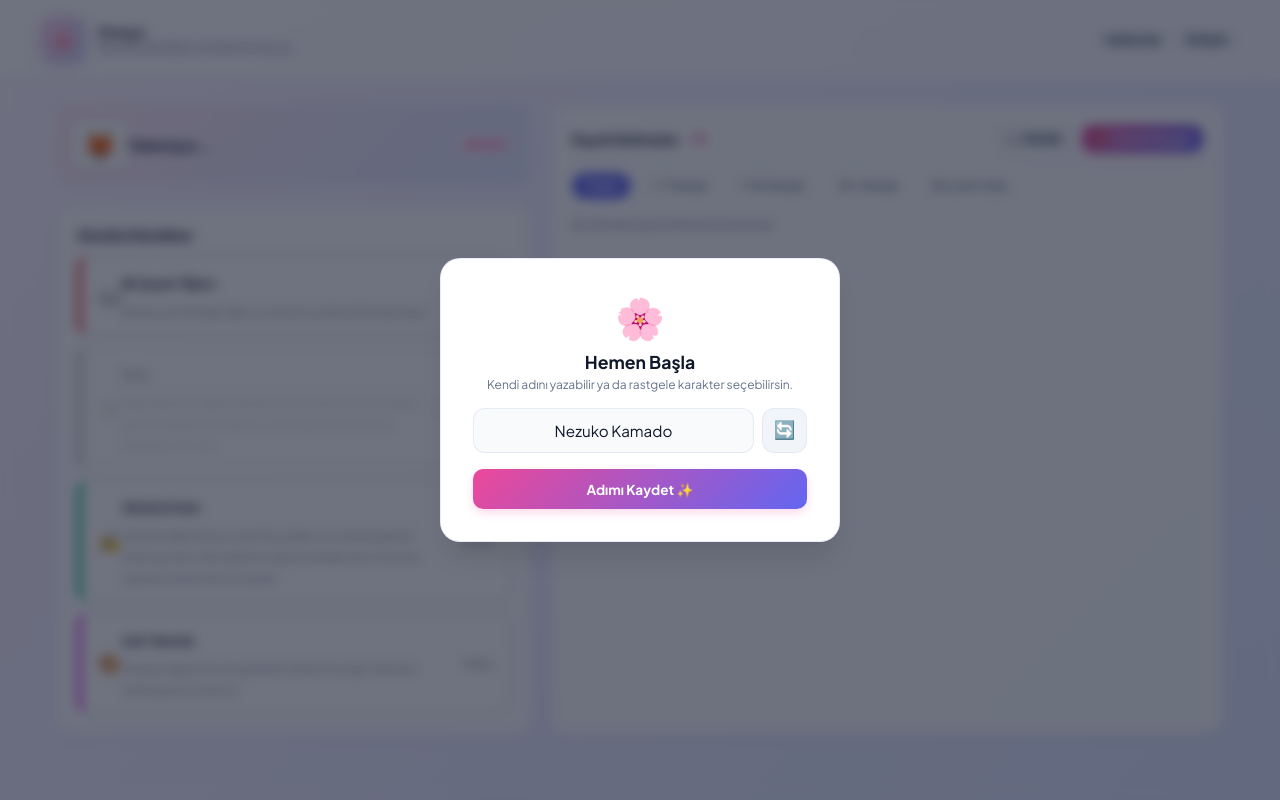
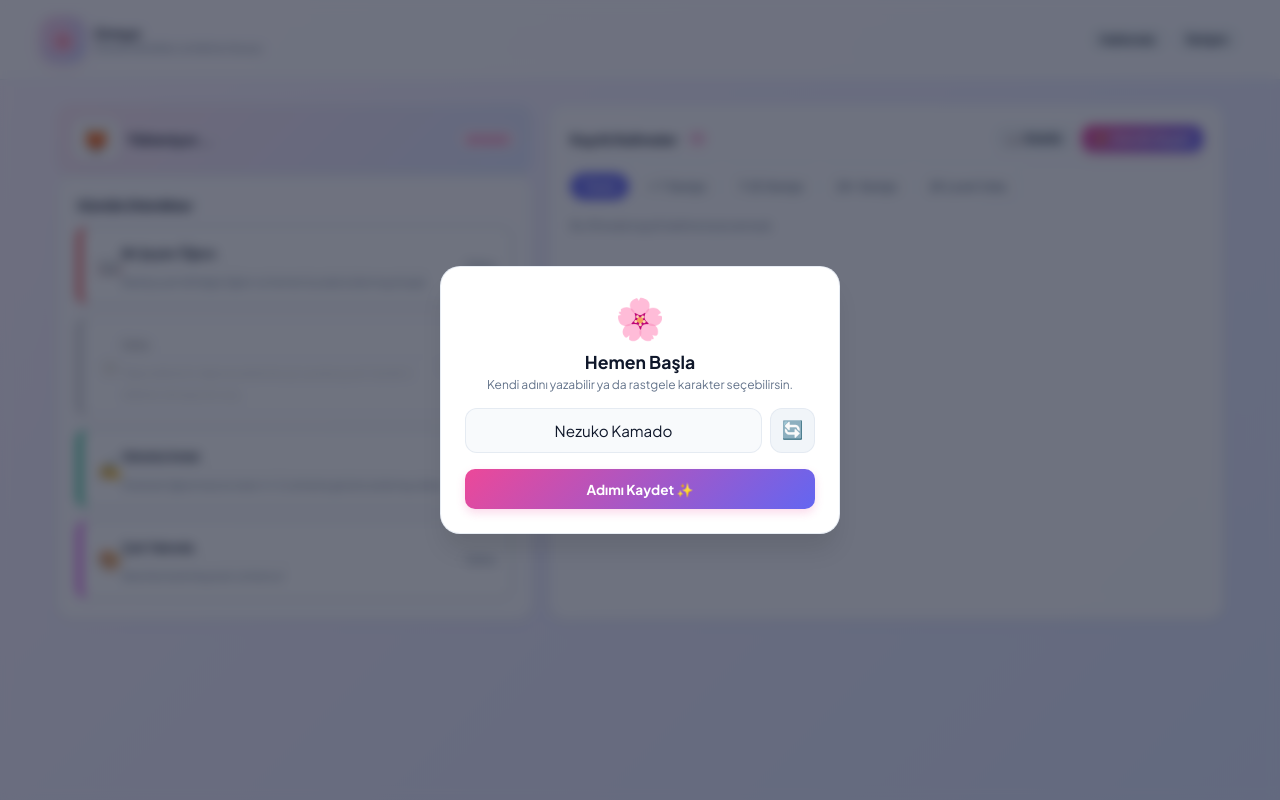
Before and after one commit to ormynjp-lang/dict-app, a Flask app: page / in a window 1280 px wide. Run offline with Flask 3, Linux system fonts and the light colour scheme.

Commit message:
iyilestirildi

```diff
--- a/templates/diary.html
+++ b/templates/diary.html
@@ -125,7 +125,7 @@
 
                     <!-- Yeni Yazılan -->
                     <div class="border border-amber-200 rounded-xl p-3 bg-amber-50/40 space-y-2">
-                        <span class="font-bold text-amber-800 block border-b border-amber-200 pb-1">✍️ Yeni Yazdığınız</span>
+                        <span class="font-bold text-amber-800 block border-b border-amber-200 pb-1">✍️ Yeni Yazdığın</span>
                         <div><strong class="text-slate-500">Ruh Hali:</strong> <span id="confNewMood" class="text-amber-700 font-medium"></span></div>
                         <div><strong class="text-slate-500">Hava:</strong> <span id="confNewWeather" class="text-sky-700 font-medium"></span></div>
                         <div><strong class="text-slate-500">Metin:</strong> <p id="confNewContent" class="text-slate-600 mt-1 bg-white p-2 rounded border max-h-28 overflow-y-auto whitespace-pre-wrap"></p></div>
--- a/templates/index.html
+++ b/templates/index.html
@@ -32,7 +32,7 @@
             flex-direction: column;
             align-items: center;
             padding: 0 0 2rem 0;
-            overflow-y: scroll;
+            overflow-x: hidden;
         }
 
         header {
@@ -56,55 +56,64 @@
             justify-content: space-between;
         }
 
-        .brand-container { display: flex; align-items: center; gap: 0.75rem; }
+        .brand-container { display: flex; align-items: center; gap: 0.5rem; }
         .brand-icon {
-            font-size: 1.5rem;
-            padding: 0.5rem;
+            font-size: 1.25rem;
+            padding: 0.4rem;
             background: linear-gradient(135deg, #fbcfe8 0%, #c7d2fe 100%);
-            border-radius: 1rem;
+            border-radius: 0.75rem;
             box-shadow: 0 4px 12px rgba(236, 72, 153, 0.15);
         }
 
         .dashboard-grid {
             width: 100%;
             max-width: 1200px;
-            display: grid;
-            grid-template-columns: 1fr;
-            gap: 1.25rem;
-            padding: 0 1rem;
+            display: flex;
+            flex-direction: column;
+            gap: 1rem;
+            padding: 0 0.75rem;
         }
 
         @media (min-width: 1024px) {
-            .dashboard-grid { grid-template-columns: repeat(12, 1fr); }
+            .dashboard-grid {
+                display: grid;
+                grid-template-columns: repeat(12, 1fr);
+                padding: 0 1rem;
+            }
             .col-span-5 { grid-column: span 5; }
             .col-span-7 { grid-column: span 7; }
+            header { padding: 1rem 2rem; margin-bottom: 1.5rem; }
+            .brand-icon { font-size: 1.5rem; padding: 0.5rem; border-radius: 1rem; }
         }
 
         .card {
             background: var(--card-bg);
             backdrop-filter: var(--backdrop-blur);
-            padding: 1.25rem;
+            padding: 1rem;
             border-radius: 1rem;
             border: 1px solid var(--border-color);
             box-shadow: 0 4px 12px rgba(0,0,0,0.03);
+        }
+
+        @media (min-width: 1024px) {
+            .card { padding: 1.25rem; }
         }
 
         /* Profil Kutusu */
         .profile-box {
             background: linear-gradient(135deg, #fce7f3 0%, #e0e7ff 100%);
             border: 1px solid var(--border-color);
-            padding: 1rem;
+            padding: 0.875rem 1rem;
             border-radius: 1rem;
-            margin-bottom: 1.25rem;
             display: flex;
             align-items: center;
             justify-content: space-between;
         }
         .profile-avatar {
-            font-size: 1.75rem;
+            font-size: 1.5rem;
             background: #fff;
-            padding: 0.35rem 0.6rem;
-            border-radius: 0.75rem;
+            padding: 0.3rem 0.5rem;
+            border-radius: 0.625rem;
             box-shadow: 0 2px 6px rgba(0,0,0,0.05);
         }
 
@@ -118,11 +127,12 @@
             align-items: center;
             justify-content: center;
             z-index: 100;
+            padding: 1rem;
         }
         .modal-overlay.hidden { display: none; }
         .modal-content {
             background: #fff;
-            padding: 2rem;
+            padding: 1.5rem;
             border-radius: 1.25rem;
             width: 100%;
             max-width: 400px;
@@ -291,6 +292,7 @@
             display: inline-flex; align-items: center; justify-content: center; gap: 0.375rem;
             padding: 0.375rem 0.75rem; border-radius: 0.625rem; font-size: 0.75rem; font-weight: 700;
             border: none; cursor: pointer; transition: all 0.2s; font-family: inherit; text-decoration: none;
+            white-space: nowrap;
         }
         .btn-anime { background: linear-gradient(135deg, var(--primary-anime) 0%, var(--primary-indigo) 100%); color: #fff; box-shadow: 0 4px 10px rgba(236, 72, 153, 0.2); }
         .btn-anime:hover { opacity: 0.9; }
@@ -337,10 +343,10 @@
                 <span class="brand-icon">🌸</span>
                 <div>
                     <h1 class="font-bold text-dark text-sm" style="line-height: 1.2;">Ormyn</h1>
-                    <p class="text-xs text-muted">Günlük Etkinlikler ve Kelime Havuzu</p>
+                    <p class="text-xs text-muted" style="font-size: 0.65rem;">Günlük Etkinlikler ve Kelime Havuzu</p>
                 </div>
             </div>
-            <div>
+            <div class="flex gap-2">
                 <a href="/about" class="btn" style="background: #f1f5f9; color: var(--text-main);">Hakkında</a>
                 <a href="/contact" class="btn" style="background: #f1f5f9; color: var(--text-main);">İletişim</a>
             </div>
@@ -354,7 +360,7 @@
 
             <!-- Profil Kutusu -->
             <div class="profile-box">
-                <div class="flex items-center gap-3">
+                <div class="flex items-center gap-2 md:gap-3">
                     <div class="profile-avatar" id="profileAvatar">🦊</div>
                     <div>
                         <div id="profileName" class="font-bold text-dark text-sm">Yükleniyor...</div>
@@ -389,7 +395,7 @@
                             <div style="width: 100%;">
                                 <span class="font-bold text-xs text-dark block">Usta</span>
                                 <div style="border-top: 1px solid rgba(0, 0, 0, 0.08); margin: 3px 0; width: 100%;"></div>
-                                <span class="text-xs text-muted block" style="font-size: 0.65rem;">Öğrendiklerinin öğreneceklerinle aynı yerde işi yok! Bu yüzden günlük 5 dakikanı almayacak, sürekli uyararak hatırlamanı sağlayacak bir araç</span>
+                                <span class="text-xs text-muted block" style="font-size: 0.65rem;">Öğrendiklerinin öğreneceklerinle aynı yerde işi yok! Günlük 5 dakikanı almayacak araç</span>
                             </div>
                         </div>
                         <span id="textMaster" class="text-xs text-muted" style="white-space: nowrap; margin-left: 8px;">Önce Ustalaş!!</span>
@@ -403,7 +409,7 @@
                             <div style="width: 100%;">
                                 <span class="font-bold text-xs text-dark block">Gününü Anlat</span>
                                 <div style="border-top: 1px solid rgba(0, 0, 0, 0.08); margin: 3px 0; width: 100%;"></div>
-                                <span class="text-xs text-muted block" style="font-size: 0.65rem;">Üreterek öğrenmesi en kalıcı! Bu yüzden 4 5 cümle ile gününü anlatmayı dene. Bilmediklerine akışı bozmadan bak ve istersen çalışmana eklenmesi için kaydet</span>
+                                <span class="text-xs text-muted block" style="font-size: 0.65rem;">Üreterek öğrenmesi en kalıcı! 4-5 cümle ile gününü anlatmayı dene</span>
                             </div>
                         </div>
                         <span id="textJournal" class="text-xs text-muted" style="white-space: nowrap; margin-left: 8px;">Bugün bakmadın</span>
@@ -417,7 +423,7 @@
                             <div style="width: 100%;">
                                 <span class="font-bold text-xs text-dark block">Çok Yakında</span>
                                 <div style="border-top: 1px solid rgba(0, 0, 0, 0.08); margin: 3px 0; width: 100%;"></div>
-                                <span class="text-xs text-muted block" style="font-size: 0.65rem;">Üreterek öğrenmen için günlükten farklı bir konsept. Resimleri betimleyerek cümle kur!</span>
+                                <span class="text-xs text-muted block" style="font-size: 0.65rem;">Resimleri betimleyerek cümle kur!</span>
                             </div>
                         </div>
                         <span id="textDescription" class="text-xs text-muted" style="white-space: nowrap; margin-left: 8px;">Bugün bakmadın</span>
@@ -431,7 +437,7 @@
 
         <!-- SAĞ TARAF: Kayıtlı Kelimeler Paneli -->
         <div class="col-span-7 card">
-            <div class="flex justify-between items-center" style="margin-bottom: 0.75rem; padding-bottom: 0.5rem; border-bottom: 1px solid var(--border-color);">
+            <div class="flex flex-wrap justify-between items-center gap-2" style="margin-bottom: 0.75rem; padding-bottom: 0.5rem; border-bottom: 1px solid var(--border-color);">
                 <div class="flex items-center gap-2">
                     <h2 class="font-bold text-sm text-dark">Kayıtlı Kelimeler</h2>
                     <span id="savedCountBadge" class="badge badge-anime">0</span>
@@ -630,14 +636,14 @@
                 const isActive = item.active !== false;
                 container.innerHTML += `
                     <div style="background: rgba(248, 250, 252, 0.7); border: 1px solid var(--border-color); padding: 0.625rem 0.875rem; border-radius: 0.75rem;" class="flex items-center justify-between gap-2 text-xs">
-                        <div class="flex items-center gap-3" style="overflow: hidden;">
-                            <input type="checkbox" ${isActive ? 'checked' : ''} onclick="toggleActiveStatus('${item.kanji.replace(/'/g, "\\'")}')" style="accent-color: var(--primary-anime); width: 1rem; height: 1rem; cursor: pointer;">
+                        <div class="flex items-center gap-2 md:gap-3" style="overflow: hidden;">
+                            <input type="checkbox" ${isActive ? 'checked' : ''} onclick="toggleActiveStatus('${item.kanji.replace(/'/g, "\\'")}')" style="accent-color: var(--primary-anime); width: 1rem; height: 1rem; cursor: pointer; flex-shrink: 0;">
                             <div style="overflow: hidden;">
                                 <div class="font-bold text-dark text-sm">${item.kanji} <span style="font-size: 0.7rem; color: var(--text-muted);">(${item.romaji})</span></div>
-                                <div class="text-muted" style="margin-top: 0.1rem;">${item.meaning}</div>
+                                <div class="text-muted" style="margin-top: 0.1rem; word-break: break-word;">${item.meaning}</div>
                             </div>
                         </div>
-                        <div class="flex items-center gap-2">
+                        <div class="flex items-center gap-2" style="flex-shrink: 0;">
                             <span class="badge badge-indigo">Lvl ${item.level}/20</span>
                             <button onclick="removeWord('${item.kanji.replace(/'/g, "\\'")}')" class="btn" style="background: var(--rose-bg); color: var(--rose-primary); padding: 0.25rem 0.5rem; font-size: 0.65rem;">Sil</button>
                         </div>
```
Also changed, not shown: other parts of templates/index.html (+22 -27 lines). Lines whose indentation alone changed are shown as unchanged.
